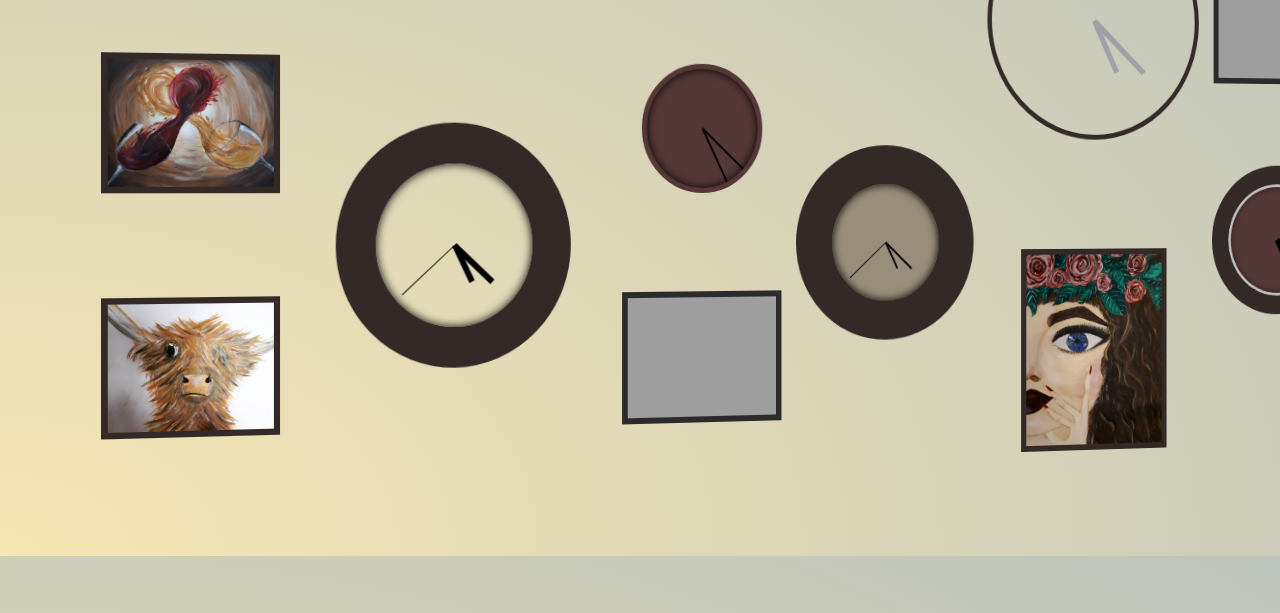
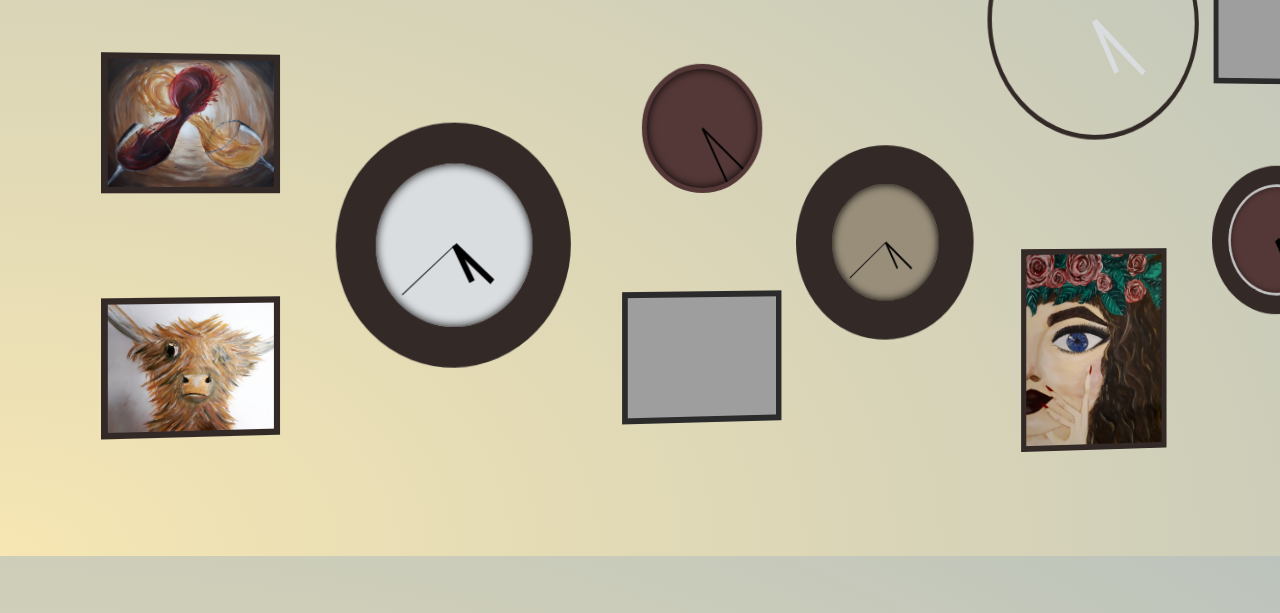
Before and after one commit to kylejrp/javascript-30, a plain HTML site: page index.html in a window 1280 px wide. Shown: the part 244-857 px from the top of the page. Drawn offline with Linux system fonts and the light colour scheme; grey boxes are pictures that could not be loaded.

Commit message:
Added white clock background

```diff
--- a/index.html
+++ b/index.html
@@ -23,7 +23,7 @@
             <span class="no-wrap">Good Friends</span>
         </div>
         <div class="row-start-2 row-end-4 column-start-2">
-            <div class="clock loading lg border-xl border-black box-shadow-inset">
+            <div class="clock loading lg border-xl border-black bg-white box-shadow-inset">
                 <div class="clock-face">
                     <div class="hand hour-hand long"></div>
                     <div class="hand minute-hand medium"></div>
--- a/styles.css
+++ b/styles.css
@@ -2,7 +2,7 @@ html {
     --black: #332927;
     --faded-red: #543837;
     --faded-yellow: #998E7A;
-    --white: #9DA0A5;
+    --white: #dadde0;
     --off-white: #BCC3BC;
     --off-yellow: #F6E6B3;
 
```
